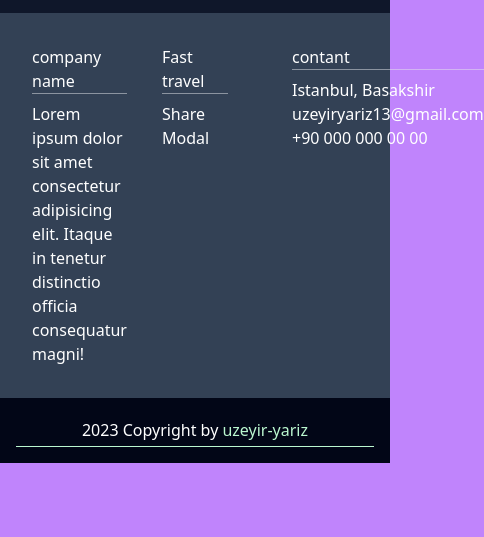
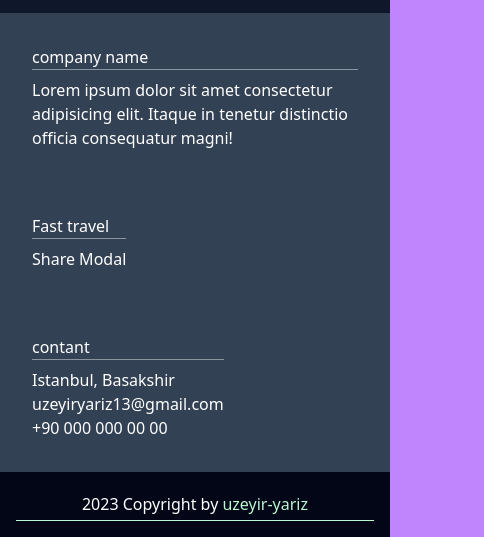
Before and after one commit to uzeyir-yariz/iCodeThis_project, a website: page index.html in a window 390 px wide. Shown: the part 983-1520 px from the top of the page, 484 px wide, since content can reach past the window. Before the commit the page ends 1446 px from the top, so only its background shows below. Drawn offline with nearby package versions, Linux system fonts and the light colour scheme.

Commit message:
Update footer.html
this footer is responsive

```diff
--- a/root/footer.html
+++ b/root/footer.html
@@ -10,14 +10,17 @@
         </span>
     </div>
 
-    <div class="bg-slate-700 text-white p-8 grid grid-cols-3 gap-16 sm:gird-cols-1 items-baseline">
-        <span class="w-fit">
+    <div class="bg-slate-700 text-white p-8 grid lg:grid-cols-3 gap-16 items-baseline
+    sm:flex sm:flex-col sm:place-items-center ">
+        <span class="w-fit
+        sm:w-3/4 sm:text-center">
             <h3>company name</h3>
             <hr class="text-purple-300 opacity-50 mb-2">
             <p>Lorem ipsum dolor sit amet consectetur adipisicing elit. Itaque in tenetur distinctio officia consequatur magni!</p>
         </span>
 
-        <span class="w-fit">
+        <span class="w-fit
+        sm:w-3/4 sm:text-center">
             <h3>Fast travel</h3>
             <hr class="text-purple-300 opacity-50 mb-2">
             <ul>
@@ -26,7 +29,8 @@
             </ul>
         </span>
 
-        <span class="w-fit">
+        <span class="w-fit
+        sm:w-3/4 sm:text-center">
             <h3>contant</h3>
             <hr class="text-purple-300 opacity-50 mb-2">
             <ul>
```
